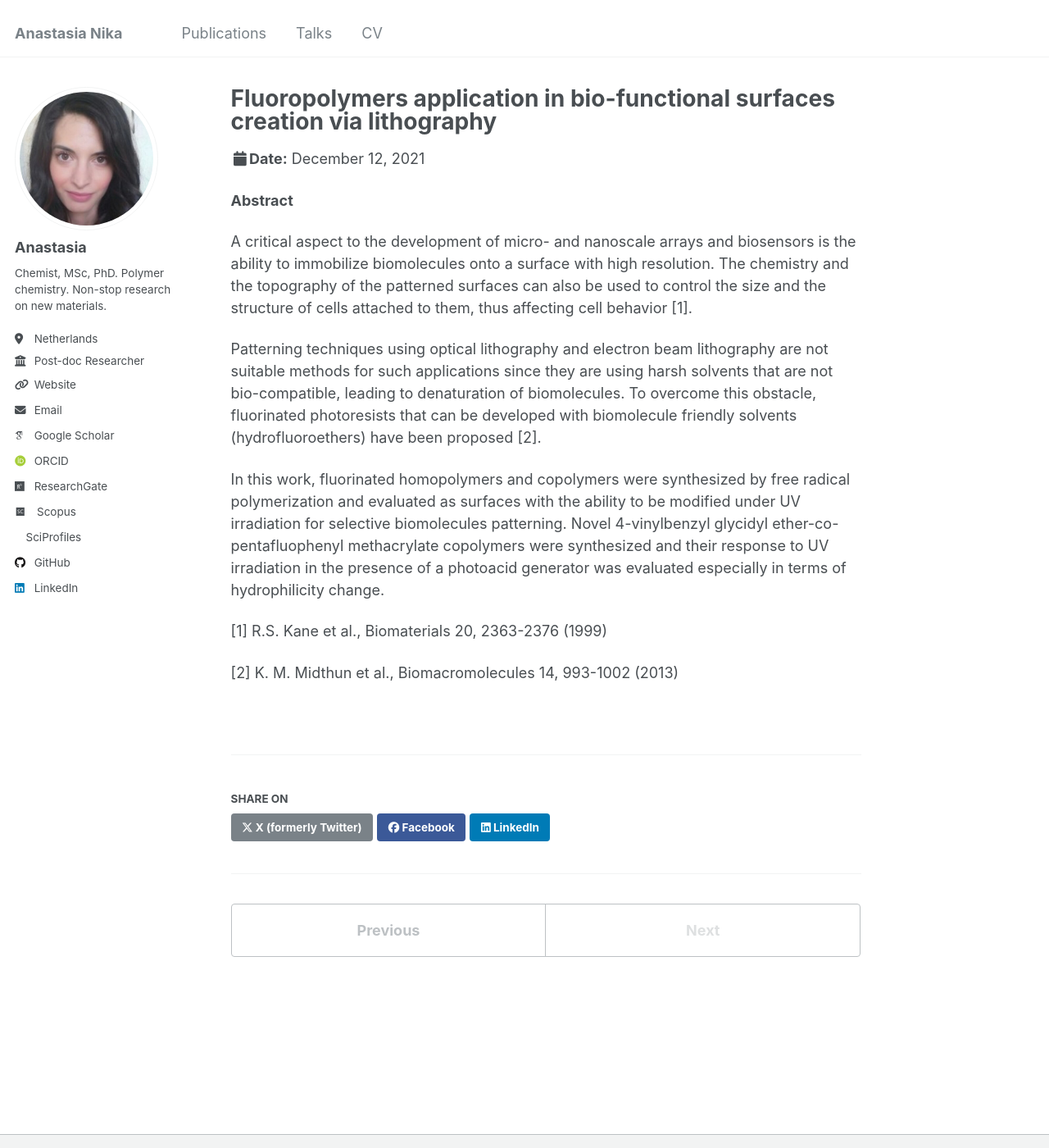
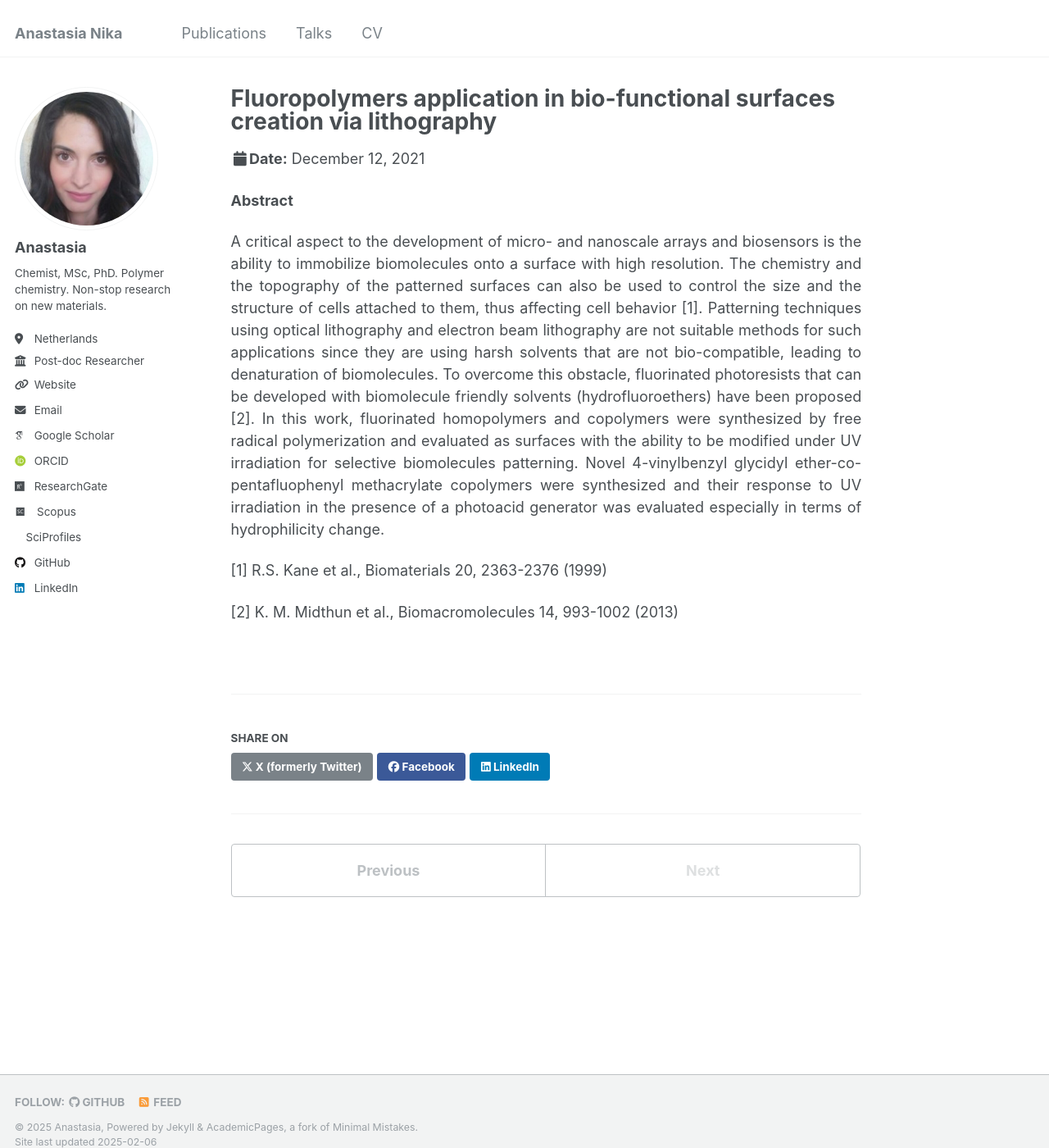
Before and after one commit to anastasianika/anastasianika.github.io, a Jekyll site: the page built from _talks/nika12122021.md, in a window 1280 px wide and 1400 px high. Shown: the whole window at 82% size. Built offline with Jekyll 4.4.1, drawn with Linux system fonts in a browser that asks for light colours; some web fonts are replaced.

Commit message:
Update nika12122021.md

```diff
--- a/_talks/nika12122021.md
+++ b/_talks/nika12122021.md
@@ -8,8 +8,15 @@ date: 12/12/2021
 location: "Athens, Greece"
 ---
 
+<style>
+  .justify {
+    text-align: justify;
+  }
+</style>
 
 **Abstract**
+
+<p class="justify">
 
 A critical aspect to the development of micro- and nanoscale arrays and biosensors is the ability
 to immobilize biomolecules onto a surface with high resolution. The chemistry and the topography
@@ -26,6 +33,7 @@ polymerization and evaluated as surfaces with the ability to be modified under U
 selective biomolecules patterning. Novel 4-vinylbenzyl glycidyl ether-co-pentafluophenyl
 methacrylate copolymers were synthesized and their response to UV irradiation in the presence of
 a photoacid generator was evaluated especially in terms of hydrophilicity change.
+</p>
 
 [1] R.S. Kane et al., Biomaterials 20, 2363-2376 (1999)
 
```
